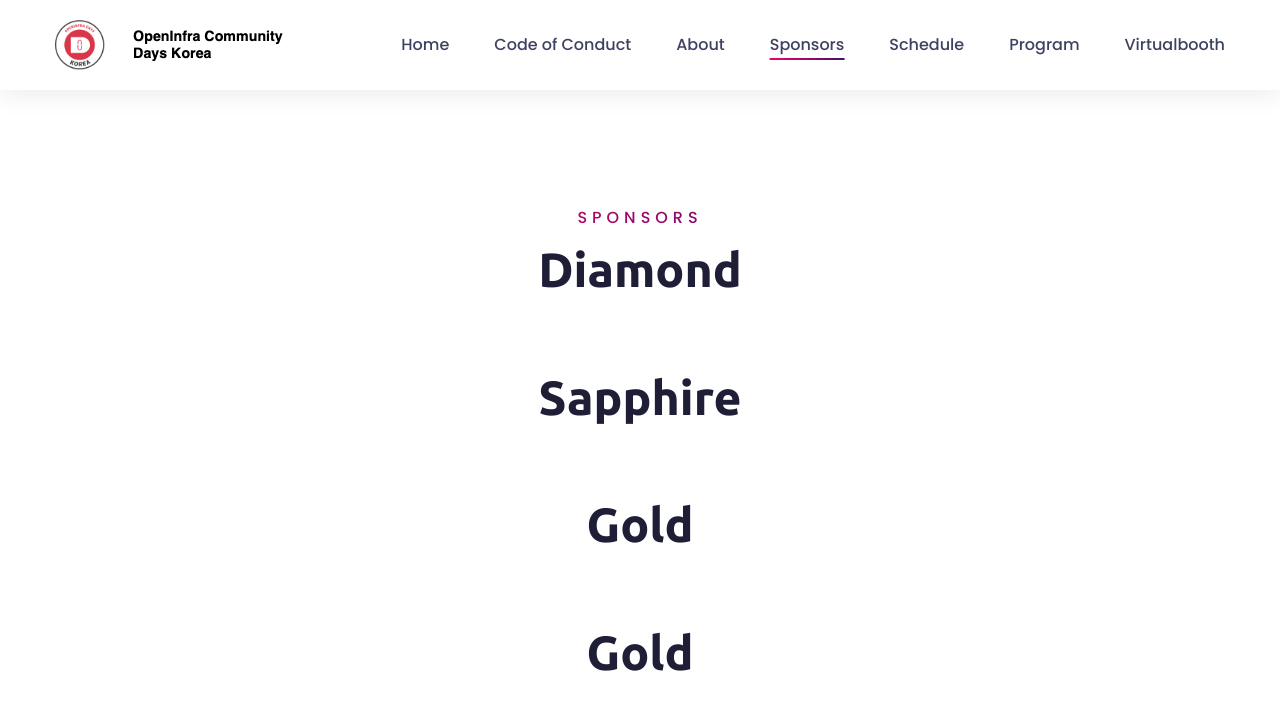
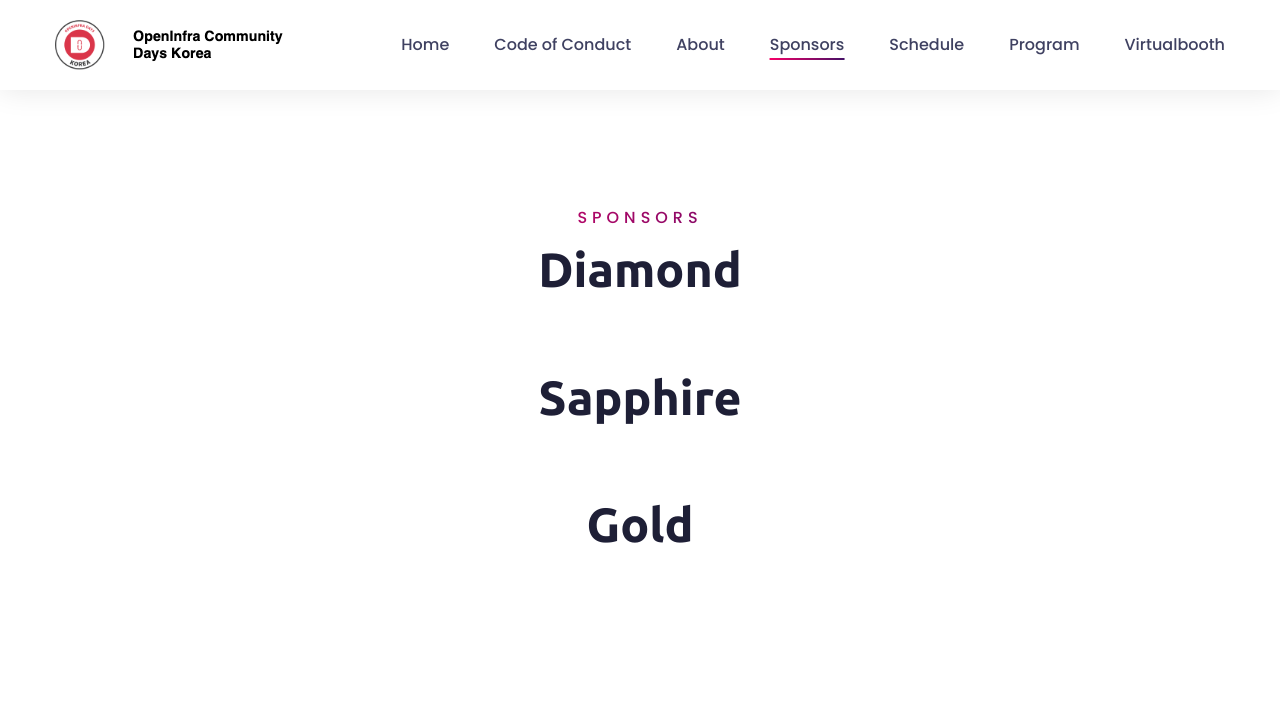
Before and after one commit to openstack-kr/openinfradays-2021, a Django app: page /sponsors in a window 1280 px wide. Shown: the top 714 px of the page. Run offline with Django 3.2, Linux system fonts and the light colour scheme; data that the repository does not hold is empty; some libraries are stand-ins or nearby versions.

Commit message:
Remove duplicated string

```diff
--- a/templates/sponsors.html
+++ b/templates/sponsors.html
@@ -34,9 +34,6 @@
             {% endfor %}
         </div>
     </div>
-     <div class="sec-title text-center">
-        <h2>Gold</h2>
-    </div>
     <div class="auto-container">
          <div class="sec-title text-center">
             <h2>Gold</h2>
```
